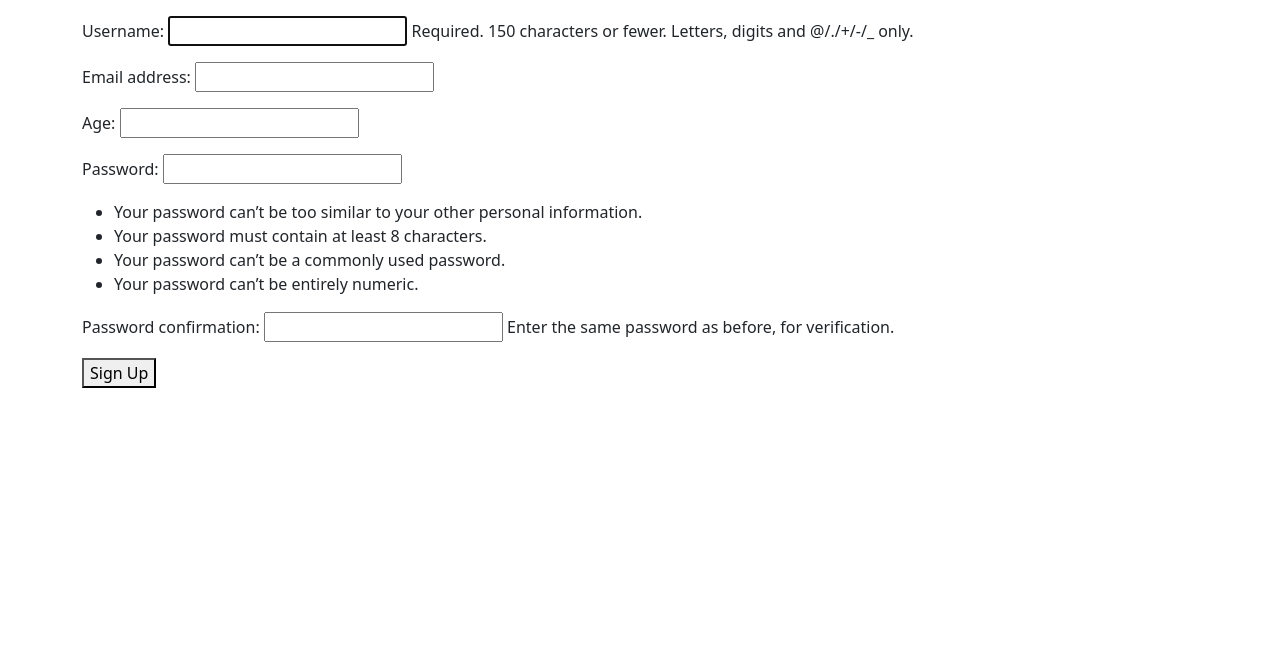
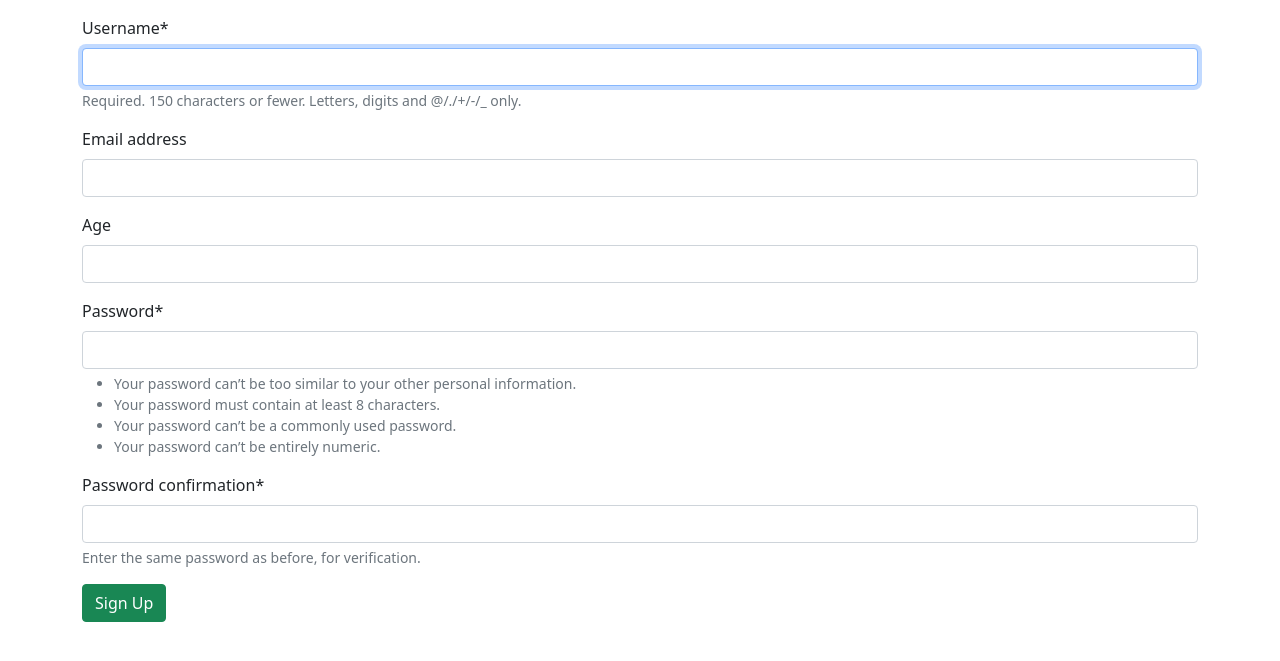
Before and after one commit to SaugatMgr/NewsPaperApp, a Django app: page /accounts/signup/ in a window 1280 px wide. Shown: the part 73-734 px from the top of the page. Run offline with Django 4.2, Linux system fonts and the light colour scheme; some libraries are stand-ins or nearby versions.

Commit message:
bootstrapped sign up button and added crispy form

```diff
--- a/templates/registration/signup.html
+++ b/templates/registration/signup.html
@@ -1,5 +1,5 @@
 {% extends 'base.html' %}
-
+{% load crispy_forms_tags %}
 {% block title %}Sign Up{% endblock %}
 
 {% block content %}
@@ -8,9 +8,9 @@
 
     {% csrf_token %}
 
-    {{ form.as_p }}
+    {{ form|crispy }}
 
-    <button type="submit">Sign Up</button>
+    <button class="btn btn-success" type="submit">Sign Up</button>
 
 </form>
 
```
Also changed, not shown: db.sqlite3.
